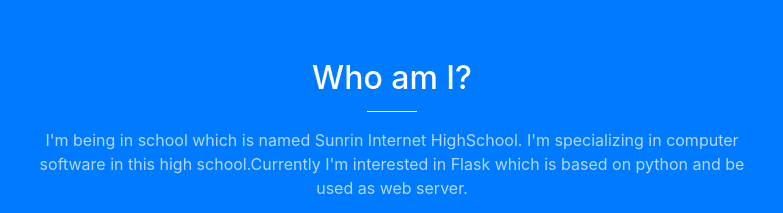
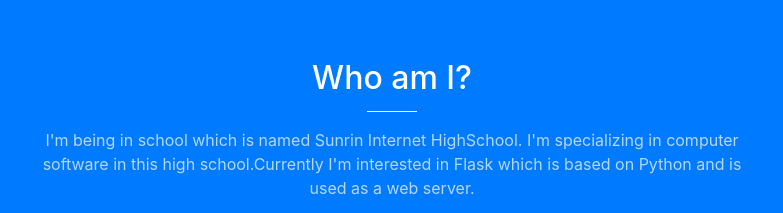
Before and after one commit to lkjl0406/Unifox_Web_Project, a website with bundled scripts: page index.html in a window 1280 px wide. Shown: the part 840-1053 px from the top of the page, 248-1031 px from the left. Built offline with nearby package versions, Linux system fonts and the light colour scheme.

Commit message:
소스수정

```diff
--- a/index.html
+++ b/index.html
@@ -69,7 +69,7 @@
           <div class="col-lg-8 mx-auto text-center">
             <h2 class="section-heading text-white">Who am I?</h2>
             <hr class="light">
-            <p class="text-faded">I'm being in school which is named Sunrin Internet HighSchool. I'm specializing in computer software in this high school.Currently I'm interested in Flask which is based on python and be used as web server.</p>
+            <p class="text-faded">I'm being in school which is named Sunrin Internet HighSchool. I'm specializing in computer software in this high school.Currently I'm interested in Flask which is based on Python and is used as a web server.</p>
             <a class="btn btn-default btn-xl sr-button" href="#services">Get Started!</a>
           </div>
         </div>
@@ -155,7 +155,7 @@
           </div>
           <div class="col-lg-4 col-sm-6">
             <a class="portfolio-box" href="img/portfolio/fullsize/3.jpg">
-              <img class="img-fluid" src="img/portfolio/thumbnails/3.jpg" alt="">
+              <img class="img-fluid" src="img/portfolio/thumbnails/3.jpg" alt="";>
               <div class="portfolio-box-caption">
                 <div class="portfolio-box-caption-content">
                   <div class="project-category text-faded">
```
Also changed, not shown: img/portfolio/fullsize/2.jpg (deleted), img/portfolio/fullsize/3.jpg, img/portfolio/thumbnails/3.jpg.
